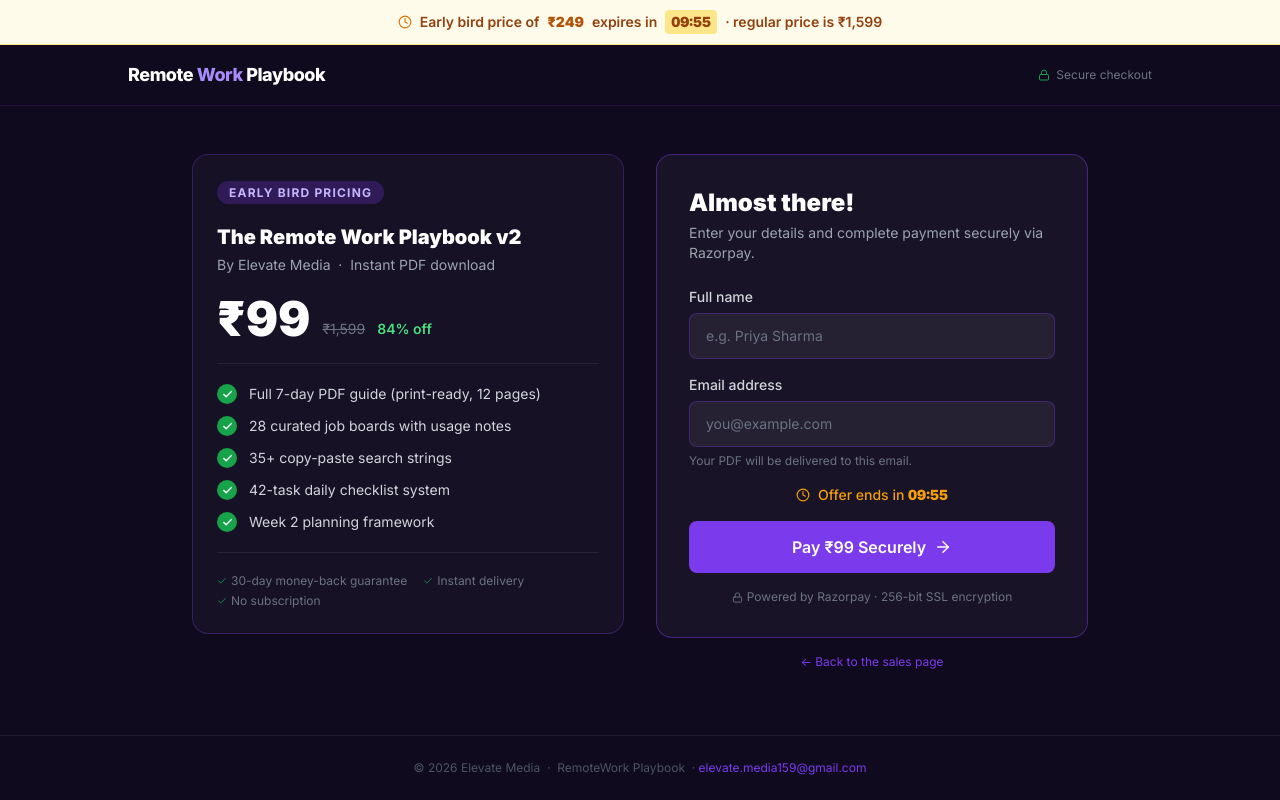
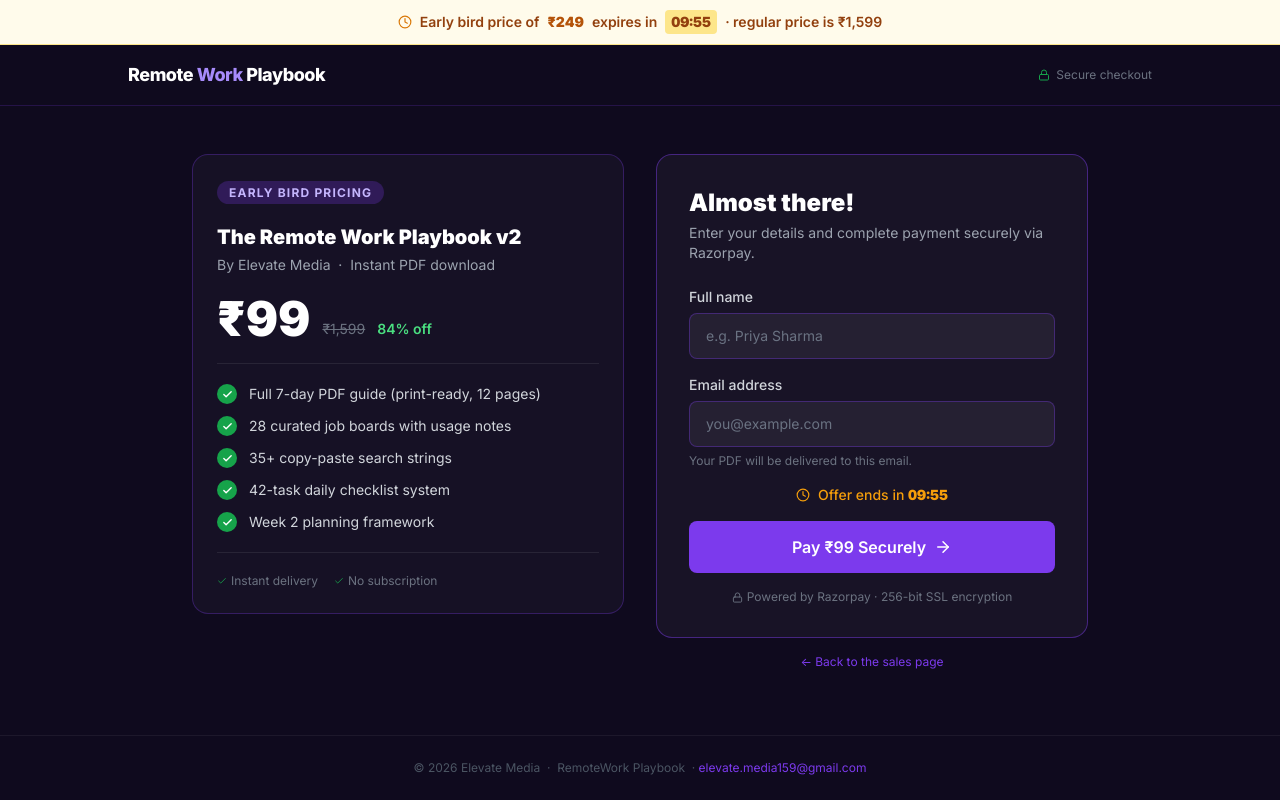
Before and after one commit to elevatemedia159/remote-work-playbook, a Next.js app: page /checkout in a window 1280 px wide. Built offline with nearby package versions, Linux system fonts and the light colour scheme.

Commit message:
remove: 30-day money-back guarantee from checkout page

```diff
--- a/src/app/checkout/page.tsx
+++ b/src/app/checkout/page.tsx
@@ -205,7 +205,7 @@
               className="mt-5 pt-5 border-t flex flex-wrap gap-x-4 gap-y-1"
               style={{ borderColor: "rgba(255,255,255,0.08)" }}
             >
-              {["30-day money-back guarantee", "Instant delivery", "No subscription"].map((t) => (
+              {["Instant delivery", "No subscription"].map((t) => (
                 <span key={t} className="text-xs flex items-center gap-1" style={{ color: "#6b7280" }}>
                   <Check size={10} style={{ color: "#16a34a" }} />
                   {t}
```
